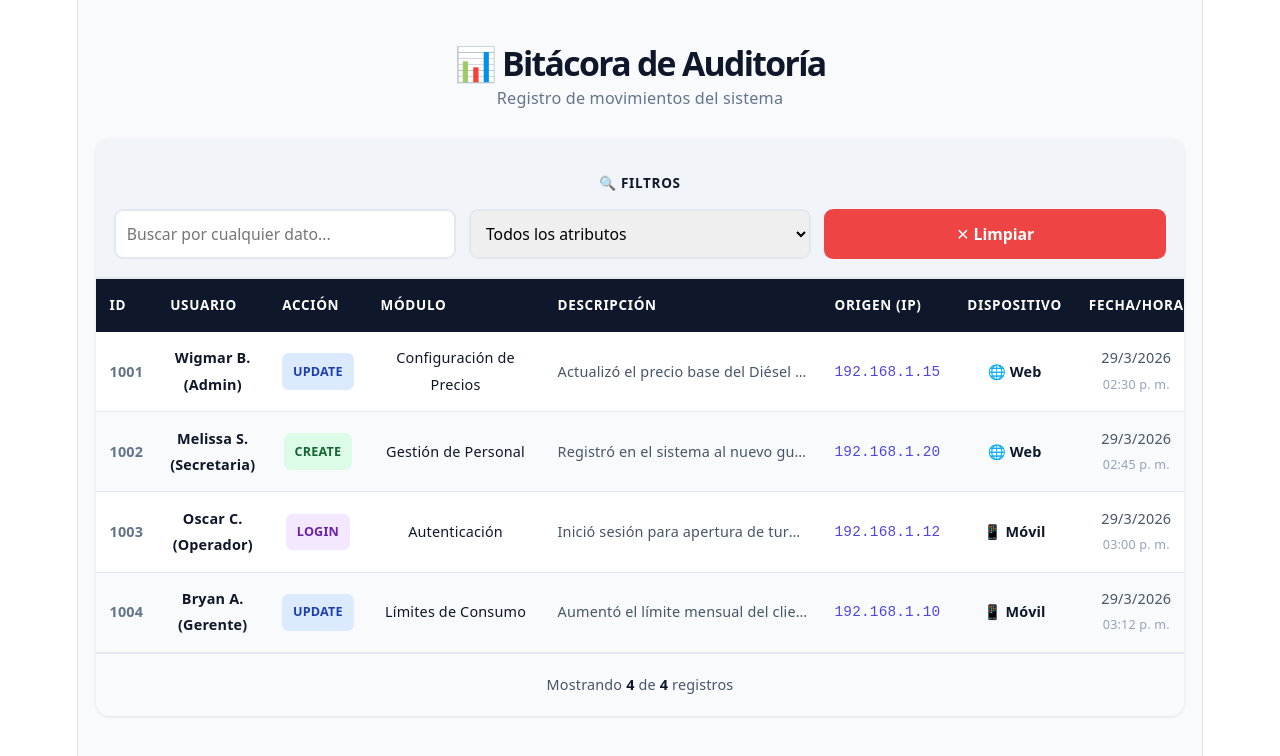
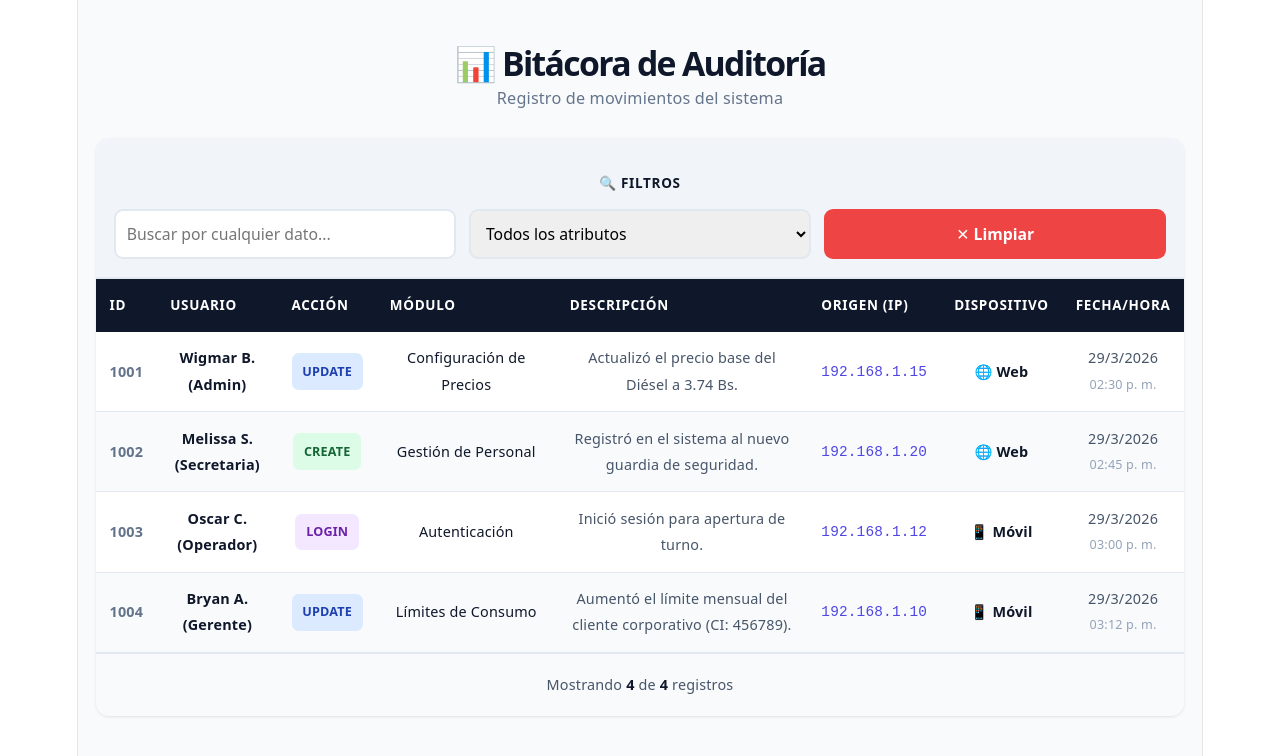
Before and after one commit to naixs007/sistema_gasolinera, a React app in the folder frontend/: page /bitacora in a window 1280 px wide. Shown: the top 756 px of the page. Built offline with nearby package versions, Linux system fonts and the light colour scheme; the HTML template or start-up script is replaced by a standard one.

Commit message:
fix: moostrar descripción completa

```diff
--- a/frontend/src/components/Bitacora.jsx
+++ b/frontend/src/components/Bitacora.jsx
@@ -386,12 +386,11 @@ const Bitacora = () => {
                             padding: "0.75rem",
                             fontSize: "0.8rem",
                             color: "#475569",
-                            maxWidth: "250px",
-                            overflow: "hidden",
-                            textOverflow: "ellipsis",
-                            whiteSpace: "nowrap",
+                            maxWidth: "400px",
+                            whiteSpace: "normal",
+                            wordWrap: "break-word",
+                            overflowWrap: "break-word",
                           }}
-                          title={registro.descripcion}
                         >
                           {registro.descripcion}
                         </td>
```
